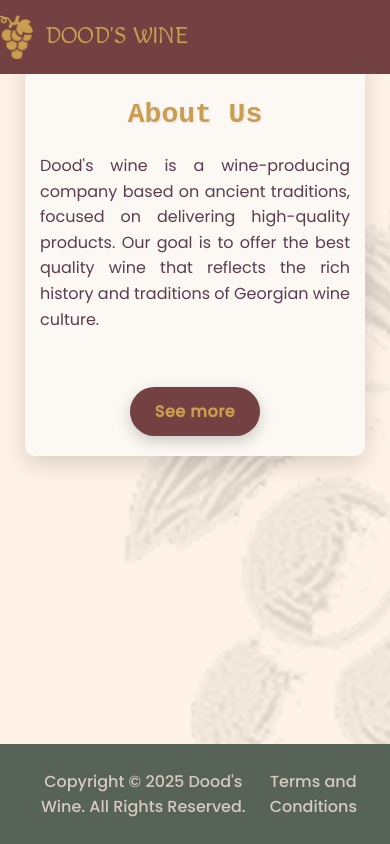
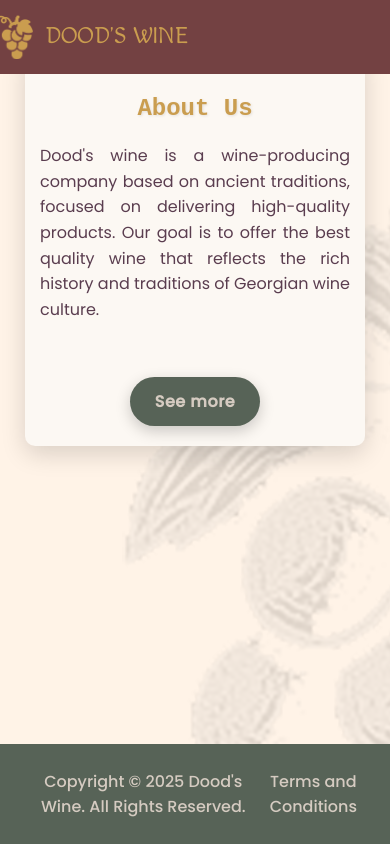
Before and after one commit to LukaDudauri7/doodswine, a React (Create React App) app in the folder client/: page /about in a window 390 px wide. Built offline with nearby package versions, Linux system fonts and the light colour scheme; no server answers.

Commit message:
redesign

```diff
--- a/client/src/components/About/About.css
+++ b/client/src/components/About/About.css
@@ -38,8 +38,8 @@
   cursor: pointer;
   transition: all 0.3s ease;
   font-family: 'poppins-medium';
-  background: #734142;
-  color: #ca9d4f;
+  background: #576357;
+  color: #d5cbc1;
   box-shadow: 0 5px 15px rgba(0, 0, 0, 0.2);
   letter-spacing: 0.5px;
 }
@@ -83,7 +83,7 @@
   }
 
   .about-title {
-    font-size: 28px;
+    font-size: 24px;
   }
 
   .about-text {
--- a/client/src/components/BottleDesign/BottleDesign.css
+++ b/client/src/components/BottleDesign/BottleDesign.css
@@ -89,10 +89,14 @@ label, p {
   text-align: center;
   backdrop-filter: blur(6px);
   margin-left: 0;
+  display: flex;
+  justify-content: center;
+  align-items: center;
+  flex-direction: column;
 }
 
 .center-box h2 {
-  font-size: 20px;
+  font-size: 18px;
   color: #4a3b0a;
   margin-bottom: 8px;
   font-weight: 700;
@@ -105,7 +109,7 @@ label, p {
 }
 
 .upload-area {
-    width: 50%;
+  width: 75%;
   height: 20px;
   padding: 14px;
   border: 2px dashed #c5a200;
@@ -117,7 +121,6 @@ label, p {
   font-size: 16px;
   position: relative;
   display: block;
-    margin-left: 60px;
   font-family: 'poppins';
 }
 
@@ -164,6 +167,7 @@ label, p {
 @media (max-width: 768px) {
   .bottle-design-container{
     display: block;
+    margin-top: 0;
   }
   .wine-customizer-wrapper {
     width: 100%;
@@ -178,10 +182,9 @@ label, p {
     flex-direction: row;
   }
   .bottle-design-section {
-    margin-top: 0;
+    margin-top: 60px;
   }
   .save-label-btn {
-    margin-top: 0;
     margin-bottom: 20px;
     top: 0;
     left: 0;
@@ -205,4 +208,7 @@ label, p {
     width: 35px;
     height: 35px;
   }
+  .upload-area {
+    width: 60%;
   }
+}
--- a/client/src/components/Wine/Wine.css
+++ b/client/src/components/Wine/Wine.css
@@ -56,3 +56,10 @@
   color: #2e1c14;
   font-size: 16px;
 }
+
+
+@media (max-width: 768px) {
+   .wine-page h1 {
+    font-size: 24px;
+   }
+}
```
Lines whose indentation alone changed are shown as unchanged.
